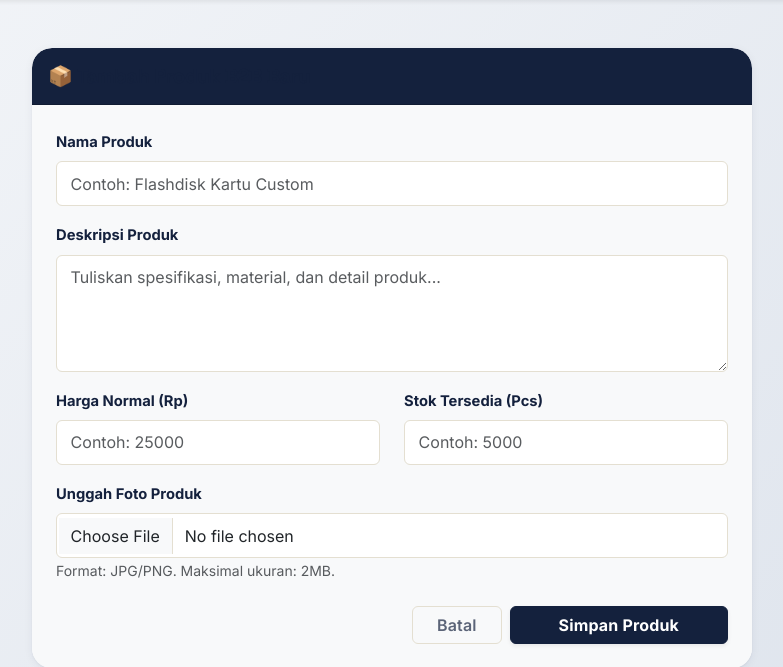
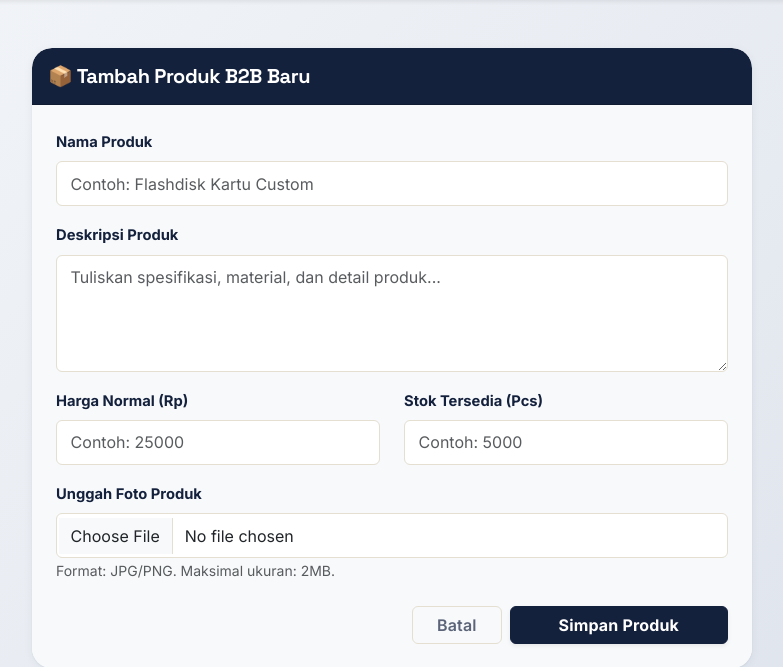
Before and after one commit to Raymond516/Souvenir-Website, a PHP site: page /tambahProduk.php in a window 1280 px wide. Shown: the part 72-739 px from the top of the page, without its empty margins (248-1031 px from the left). Run offline with PHP 8.4, Linux system fonts and the light colour scheme; a user stored in the database is signed in.

Commit message:
pembaruan

```diff
--- a/dashboardAdmin.php
+++ b/dashboardAdmin.php
@@ -44,7 +44,7 @@ $result_orders = mysqli_query($conn, $query_orders);
 <div class="container mt-4 mb-5" style="min-height: 60vh;">
 
     <div class="p-4 mb-4 bg-dark text-white rounded shadow-sm border-start border-4 border-warning">
-        <h3 class="fw-bold mb-1">⚙️ Dashboard Admin (Pusat Kendali)</h3>
+        <h3 class="fw-bold mb-1 text-white">⚙️ Dashboard Admin (Pusat Kendali)</h3>
         <p class="text-light mb-0">Kelola semua negosiasi B2B dan persetujuan harga khusus di sini.</p>
     </div>
 
--- a/tambahProduk.php
+++ b/tambahProduk.php
@@ -62,7 +62,7 @@ if (isset($_POST['simpan_produk'])) {
         <div class="col-md-8">
             <div class="card border-0 shadow-sm">
                 <div class="card-header bg-dark text-white py-3">
-                    <h5 class="fw-bold mb-0">📦 Tambah Produk B2B Baru</h5>
+                    <h5 class="fw-bold mb-0 text-white">📦 Tambah Produk B2B Baru</h5>
                 </div>
                 <div class="card-body p-4 bg-light">
 
```
